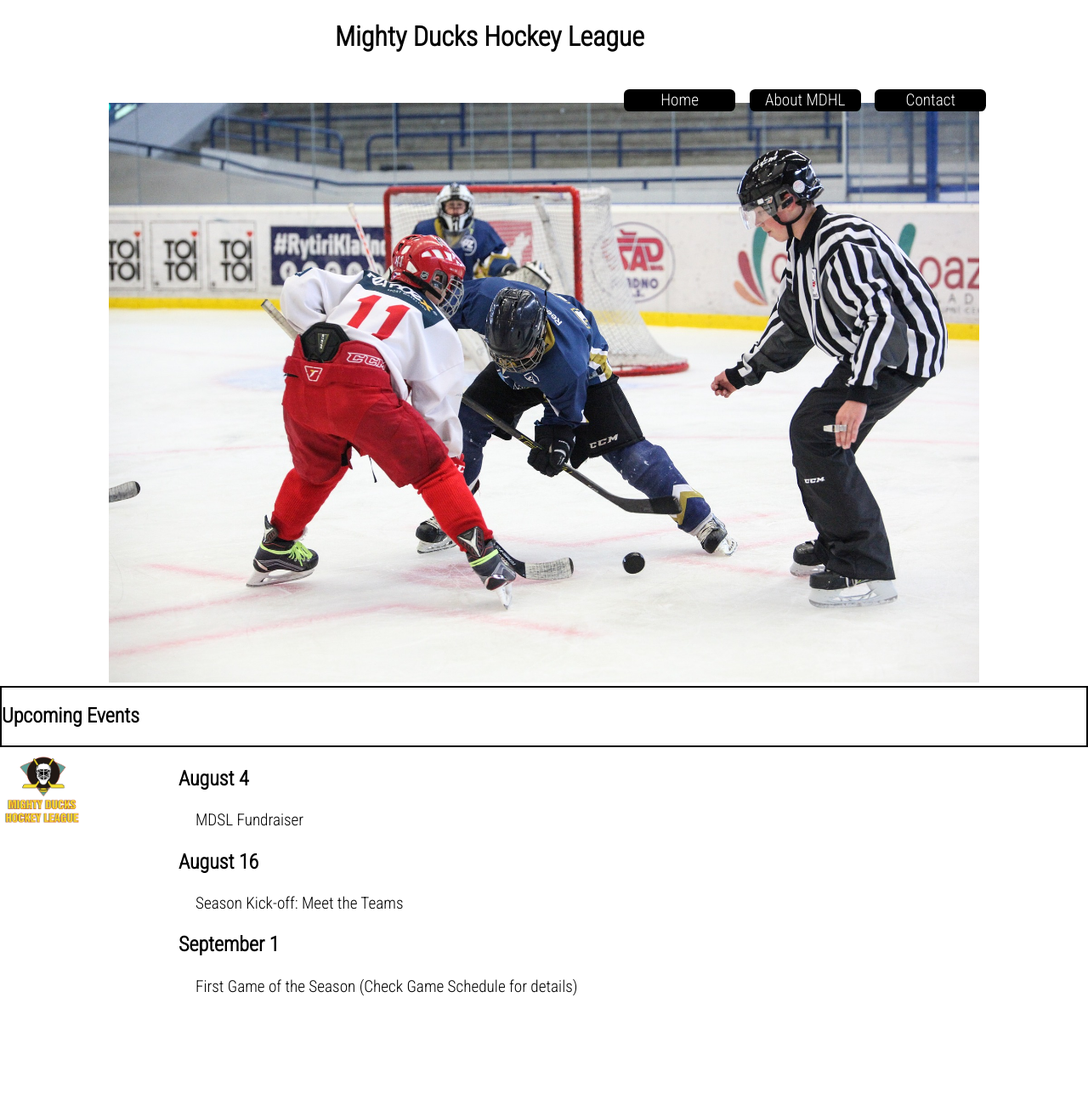
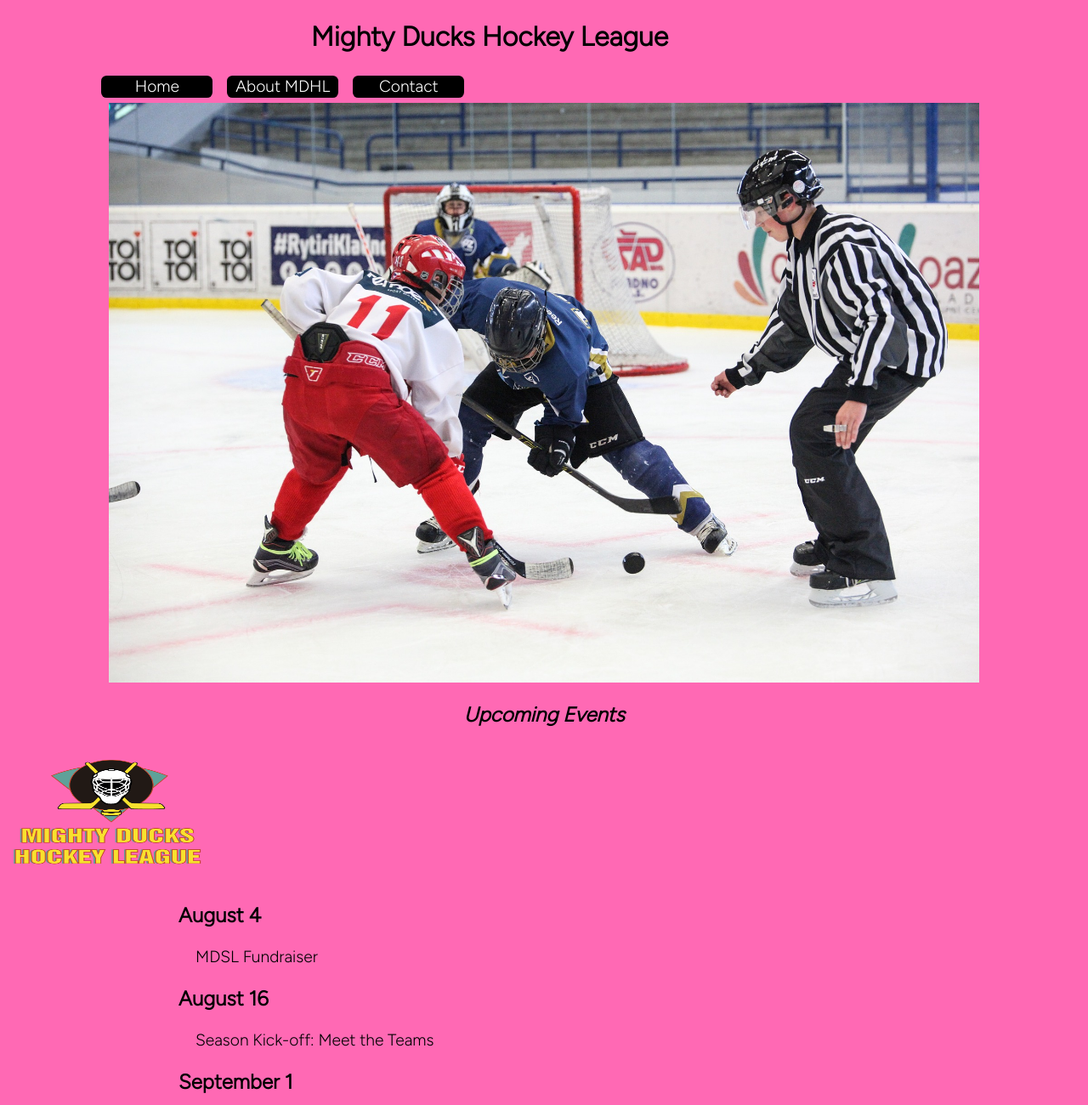
Before and after one commit to GastonCusi/MDHL_Gaston_Cusi, a plain HTML site: page index.html in a window 1280 px wide. Shown: the top 1300 px of the page at 85% size. Before the commit the page ends 1191 px from the top, so only its background shows below. Drawn offline with Linux system fonts and the light colour scheme.

Commit message:
Agregado el style 2 (cambios minimos al original)

```diff
--- a/Styles_1.css
+++ b/Styles_1.css
@@ -1,3 +1,84 @@
-/* font-family: 'Figtree', sans-serif
+* {
+  font-family: "Figtree", sans-serif;
   background-color: #ff69b4;
-; */
+}
+
+header {
+  position: relative;
+  text-align: center;
+  width: 80%;
+  left: 10%;
+}
+
+h1 {
+  font-size: 2rem;
+  font-weight: bolder;
+  position: relative;
+  top: 0.25rem;
+  width: 70vw;
+  height: 5vh;
+}
+
+.container {
+  position: relative;
+  display: inline-block;
+}
+
+.container__img {
+  position: relative;
+  width: 100%;
+  align-content: center;
+  top: 10%;
+}
+
+.contenedor__a {
+  display: inline-block;
+  position: relative;
+  background-color: #000000;
+  text-decoration: none;
+  padding: 0.1rem;
+  margin: 0.4rem;
+  color: #ffffff;
+  border-radius: 0.4rem;
+  width: 8rem;
+  text-align: center;
+  font-size: 1.2rem;
+  top: 0;
+  right: 30%;
+}
+
+.contenedor__a:hover,
+.contenedor__a[href="#"]:hover {
+  background-color: #69dcffb2;
+  color: #ffffff;
+  transform: scale(1.2);
+}
+
+.logo__img {
+  height: 20vh;
+  width: 20vw;
+  margin-right: 10px;
+}
+
+.Subtitle {
+  display: inline;
+  text-align: center;
+  font-style: italic;
+  font-weight: bolder;
+  background-color: #69dcffb2;
+}
+
+.eventos {
+  margin-left: 10px;
+  padding-left: 200px;
+}
+
+.eventos__fecha {
+  font-size: x-large;
+  font-weight: bold;
+}
+
+.eventos__actividad {
+  text-indent: 20px;
+  font-size: larger;
+}
--- a/index.html
+++ b/index.html
@@ -4,7 +4,7 @@
     <meta charset="UTF-8" />
     <meta http-equiv="X-UA-Compatible" content="IE=edge" />
     <meta name="viewport" content="width=device-width, initial-scale=1.0" />
-    <link rel="stylesheet" href="Stiles.css" />
+    <!-- <link rel="stylesheet" href="Stiles.css" /> -->
     <link rel="preconnect" href="https://fonts.googleapis.com" />
     <link rel="preconnect" href="https://fonts.gstatic.com" crossorigin />
     <link
@@ -12,13 +12,13 @@
       rel="stylesheet"
     />
     <link rel="stylesheet" href="normalize.css" />
-    <!-- <link rel="stylesheet" href="Styles_1.css"> -->
-    <!-- <link rel="preconnect" href="https://fonts.googleapis.com" />
+    <link rel="stylesheet" href="Styles_1.css">
+    <link rel="preconnect" href="https://fonts.googleapis.com" />
     <link rel="preconnect" href="https://fonts.gstatic.com" crossorigin />
     <link
       href="https://fonts.googleapis.com/css2?family=Figtree:wght@300&display=swap"
       rel="stylesheet"
-    /> -->
+    />
     <title>Mighty Ducks Hockey League</title>
   </head>
   <body>
```
Also changed, not shown: About_MDHL.html (+2 -1 lines), Stiles.css (+0 -11 lines), contact.html (+2 -1 lines).
